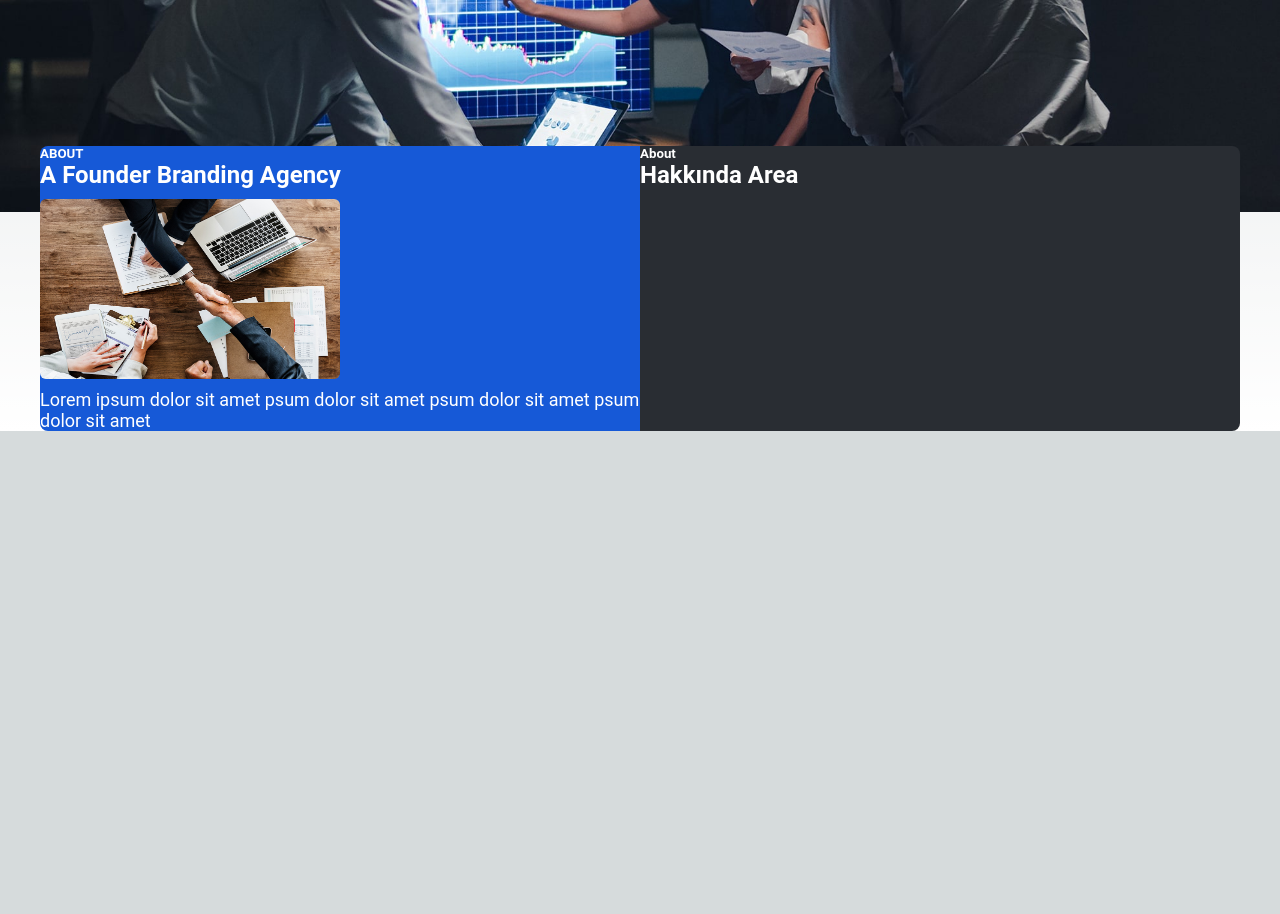
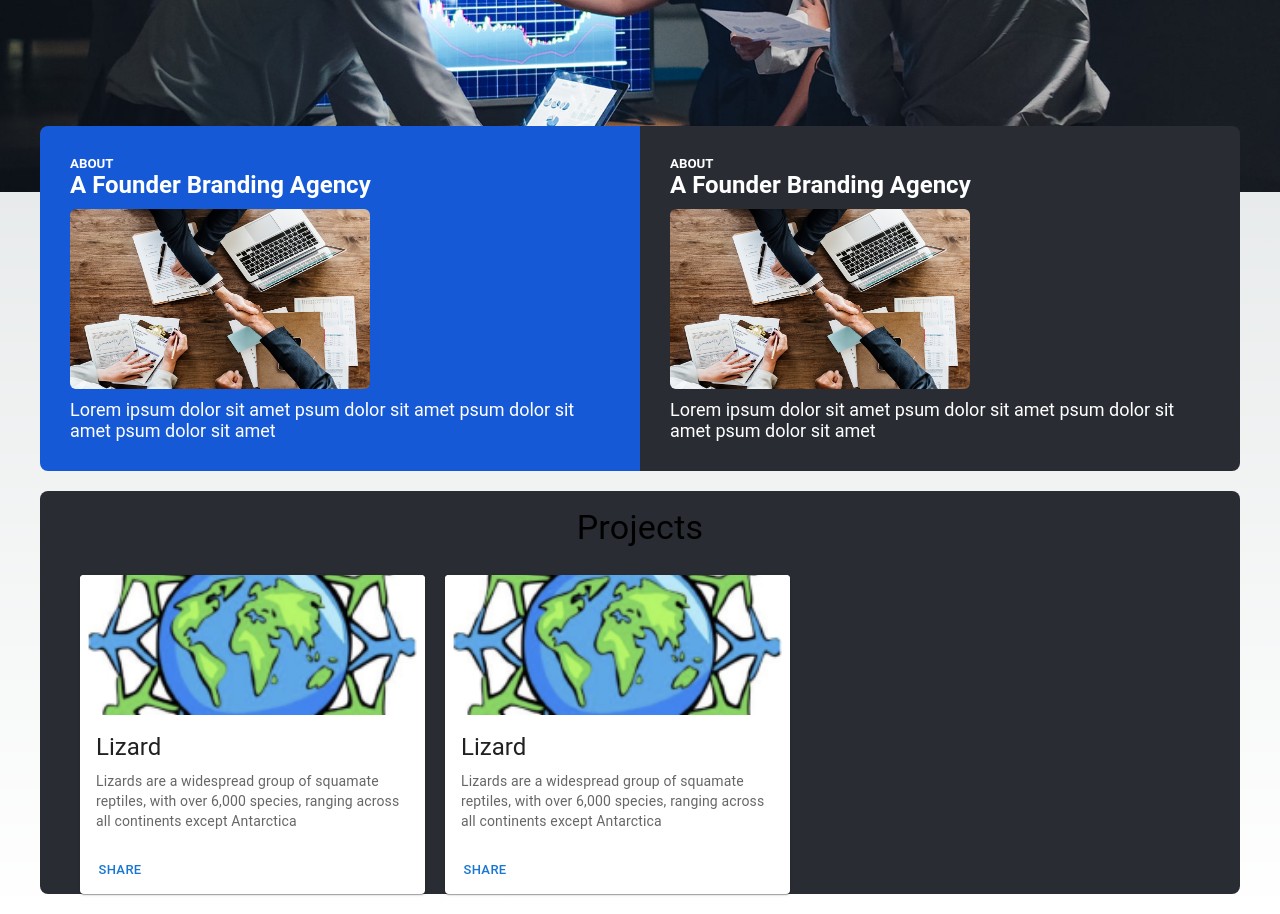
Before and after one commit to basarballioz/nextjs-personal-website, a Next.js app: page / in a window 1280 px wide. Shown: the part 380-1294 px from the top of the page. Before the commit the page ends 811 px from the top, so only its background shows below. Built offline with nearby package versions, Linux system fonts and the light colour scheme.

Commit message:
checkopoint for card container

```diff
--- a/src/components/AboutContainer/AboutContainer.js
+++ b/src/components/AboutContainer/AboutContainer.js
@@ -1,11 +1,30 @@
 import Image from "next/image";
 import styles from "./AboutContainer.module.css";
+import mainStyle from "@/styles/Main.module.css";
 
 const AboutContainer = () => {
   return (
-    <div className={styles.aboutContainer}>
+    <div className={`${styles.aboutContainer} ${mainStyle.limitContainer}`}>
       <div className={styles.aboutLeft}>
         <div className={styles.leftInner}>
+          <h5>ABOUT</h5>
+          <h2>A Founder Branding Agency</h2>
+          <Image
+            width={300}
+            height={180}
+            className={styles.aboutImage}
+            alt="Banner Image"
+            src="/assets/img/aboutImage.png"
+            onClick={() => (window.location.href = "/")}
+          />
+          <span className={styles.aboutDesc}>
+            Lorem ipsum dolor sit amet psum dolor sit amet psum dolor sit amet
+            psum dolor sit amet
+          </span>
+        </div>
+      </div>
+      <div className={styles.aboutRight}>
+        <div className={styles.rightInner}>
           <h5>ABOUT</h5>
           <h2>A Founder Branding Agency</h2>
           <Image
@@ -21,12 +40,6 @@ const AboutContainer = () => {
           </span>
         </div>
       </div>
-      <div className={styles.aboutRight}>
-        <div className={styles.rightInner}>
-          <h5>About</h5>
-          <h2>Hakkında Area</h2>
-        </div>
-      </div>
     </div>
   );
 };
--- a/src/components/AboutContainer/AboutContainer.module.css
+++ b/src/components/AboutContainer/AboutContainer.module.css
@@ -1,9 +1,9 @@
 .aboutContainer {
+  display: flex;
   flex-direction: row;
   flex-wrap: wrap;
   min-height: fit-content;
   max-width: 100%;
-  margin: -70px 40px 0 40px;
 }
 
 .aboutLeft {
@@ -18,14 +18,6 @@
   color: #fff;
   background-color: #292d33;
   border-radius: 0 8px 8px 0;
-}
-
-.aboutContainer {
-  display: flex;
-  flex-direction: row;
-  flex-wrap: wrap;
-  min-height: fit-content;
-  max-width: 100%;
 }
 
 .leftInner {
@@ -50,6 +42,11 @@
   margin-top: 10px;
 }
 
+.leftInner,
+.rightInner {
+  margin: 30px;
+}
+
 @media screen and (max-width: 768px) {
   .aboutContainer {
     flex-direction: column;
--- a/src/components/Navbar/Navbar.js
+++ b/src/components/Navbar/Navbar.js
@@ -12,31 +12,33 @@ const Navbar = () => {
   return (
     <nav className={styles.navbar}>
       <div className={styles.navbarContainer}>
-        <Link href="/" legacyBehavior>
+        <Link href="/" passHref legacyBehavior>
+          <a>
             <Image
               src="/assets/img/myLogo.png"
               alt="Site Logo"
               width={50}
-            height={60}
+              height={50}
               className={styles.navbarLogo}
             />
+          </a>
         </Link>
         <div className={styles.navbarToggle} onClick={toggleMenu}>
           {isOpen ? <FaTimes /> : <FaBars />}
         </div>
         <ul className={`${styles.navbarMenu} ${isOpen ? styles.active : ""}`}>
           <li className={styles.navbarItem}>
-            <Link href="/" legacyBehavior>
+            <Link href="/" passHref legacyBehavior>
               <a className={styles.navbarLink}>Home</a>
             </Link>
           </li>
           <li className={styles.navbarItem}>
-            <Link href="/about" legacyBehavior>
+            <Link href="/about" passHref legacyBehavior>
               <a className={styles.navbarLink}>About</a>
             </Link>
           </li>
           <li className={styles.navbarItem}>
-            <Link href="/contact" legacyBehavior>
+            <Link href="/contact" passHref legacyBehavior>
               <a className={styles.navbarLink}>Contact</a>
             </Link>
           </li>
--- a/src/components/Navbar/Navbar.module.css
+++ b/src/components/Navbar/Navbar.module.css
@@ -2,9 +2,10 @@
   display: flex;
   justify-content: space-between;
   align-items: center;
-  background-color: #1659d7;
+  background-color: #000;
   color: #fff;
-  height: 80px;
+  height: 60px;
+  border-bottom: 3px solid #1976d2;
 }
 
 .navbarContainer {
@@ -23,6 +24,7 @@
   text-transform: uppercase;
   cursor: pointer;
   border-radius: 50%;
+  padding: 3px 0;
 }
 
 .navbarMenu {
@@ -63,7 +65,7 @@
     display: none;
     flex-direction: column;
     position: absolute;
-    top: 80px;
+    top: 60px;
     left: 0;
     right: 0;
     background-color: #333;
@@ -75,7 +77,11 @@
   }
 
   .navbarToggle {
-    display: block;
+    display: flex;
+    padding: 6px 8px;
+    font-size: 1.6rem;
+    background-color: #161f32;
+    border-radius: 4px;
   }
 
   .navbarMenu.active {
--- /dev/null
+++ b/src/components/ProjectsContainer/ProjectsContainer.js
@@ -0,0 +1,71 @@
+import styles from "./ProjectsContainer.module.css";
+import Box from "@mui/material/Box";
+import { Typography } from "@mui/material";
+import Card from "@mui/material/Card";
+import CardContent from "@mui/material/CardContent";
+import CardMedia from "@mui/material/CardMedia";
+import { Button, CardActionArea, CardActions } from "@mui/material";
+
+const ProjectsContainer = () => {
+  return (
+    <Box className={styles.limitContainer}>
+      <Typography sx={{ py: 2 }} align="center" variant="h4" component="h2">
+        Projects
+      </Typography>
+
+      <div className={styles.cardContainer}>
+        <Card sx={{ maxWidth: 345 }}>
+          <CardActionArea>
+            <CardMedia
+              component="img"
+              height="140"
+              image="/assets/img/myLogo.png"
+              alt="green iguana"
+            />
+            <CardContent>
+              <Typography gutterBottom variant="h5" component="div">
+                Lizard
+              </Typography>
+              <Typography variant="body2" color="text.secondary">
+                Lizards are a widespread group of squamate reptiles, with over
+                6,000 species, ranging across all continents except Antarctica
+              </Typography>
+            </CardContent>
+          </CardActionArea>
+          <CardActions>
+            <Button size="small" color="primary">
+              Share
+            </Button>
+          </CardActions>
+        </Card>
+
+        <Card sx={{ maxWidth: 345 }}>
+          <CardActionArea>
+            <CardMedia
+              component="img"
+              height="140"
+              image="/assets/img/myLogo.png"
+              alt="green iguana"
+            />
+            <CardContent>
+              <Typography gutterBottom variant="h5" component="div">
+                Lizard
+              </Typography>
+              <Typography variant="body2" color="text.secondary">
+                Lizards are a widespread group of squamate reptiles, with over
+                6,000 species, ranging across all continents except Antarctica
+              </Typography>
+            </CardContent>
+          </CardActionArea>
+          <CardActions>
+            <Button size="small" color="primary">
+              Share
+            </Button>
+          </CardActions>
+        </Card>
+      </div>
+    </Box>
+  );
+};
+
+export default ProjectsContainer;
--- /dev/null
+++ b/src/components/ProjectsContainer/ProjectsContainer.module.css
@@ -0,0 +1,11 @@
+.limitContainer {
+  margin: 0 40px 20px 40px;
+  border-radius: 8px;
+  background-color: #292d33;
+}
+
+.cardContainer {
+  display: flex;
+  column-gap: 20px;
+  margin: 10px 40px;
+}
--- a/src/pages/index.js
+++ b/src/pages/index.js
@@ -1,6 +1,7 @@
 import Layout from "@/components/Layout/Layout";
 import FullWidthImage from "@/components/FullWidthImage/FullWidthImage";
 import AboutContainer from "@/components/AboutContainer/AboutContainer";
+import ProjectsContainer from "@/components/ProjectsContainer/ProjectsContainer";
 
 const Homepage = () => {
   return (
@@ -10,6 +11,7 @@ const Homepage = () => {
       </Layout>
       <FullWidthImage />
       <AboutContainer />
+      <ProjectsContainer />
     </div>
   );
 };
--- /dev/null
+++ b/src/styles/Main.module.css
@@ -0,0 +1,9 @@
+.limitContainer {
+  margin: -70px 40px 20px 40px;
+}
+
+@media screen and (max-width: 768px) {
+  .limitContainer {
+    margin: 0;
+  }
+}
```
Lines whose indentation alone changed are shown as unchanged.
